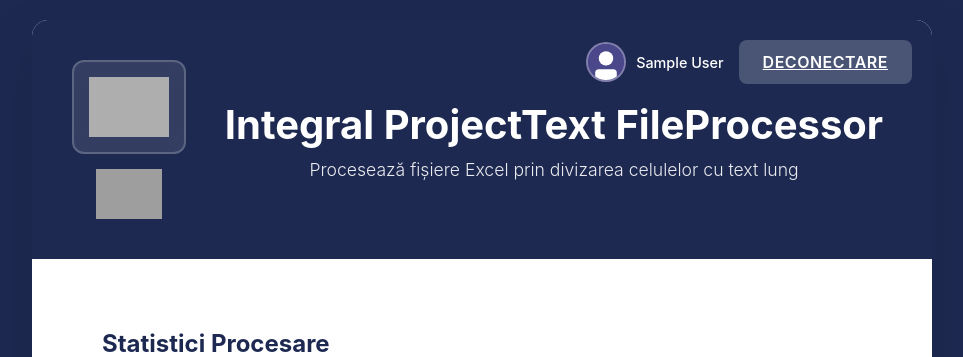
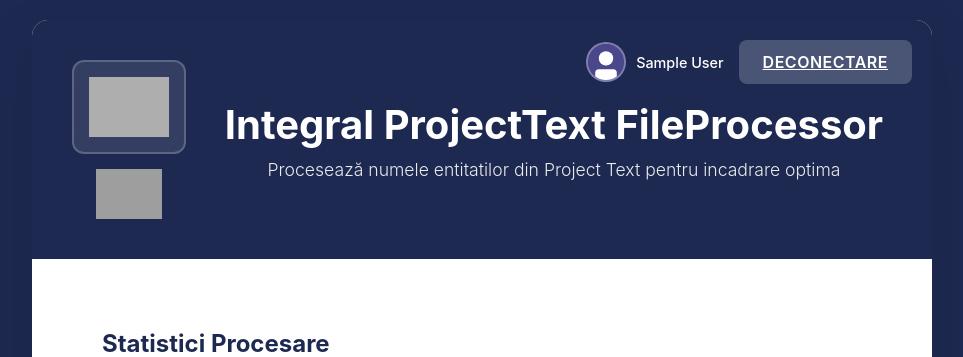
Before and after one commit to dragosdimitriu/integral-projecttext-split, a Flask app: page / in a window 1280 px wide. Shown: the top 357 px of the page, without its empty margins (158-1121 px from the left). Run offline with Flask 3, Linux system fonts and the light colour scheme; the visitor is signed in with stand-in values (Sample User, id 1); grey boxes are pictures that could not be loaded.

Commit message:
Update subtitle text to new Romanian text

```diff
--- a/templates/index.html
+++ b/templates/index.html
@@ -24,7 +24,7 @@
                 </div>
                 <div class="header-text">
                     <h1>Integral ProjectText FileProcessor</h1>
-                    <p class="subtitle">Procesează fișiere Excel prin divizarea celulelor cu text lung</p>
+                    <p class="subtitle">Procesează numele entitatilor din Project Text pentru incadrare optima</p>
                 </div>
             </div>
             {% if user %}
```
